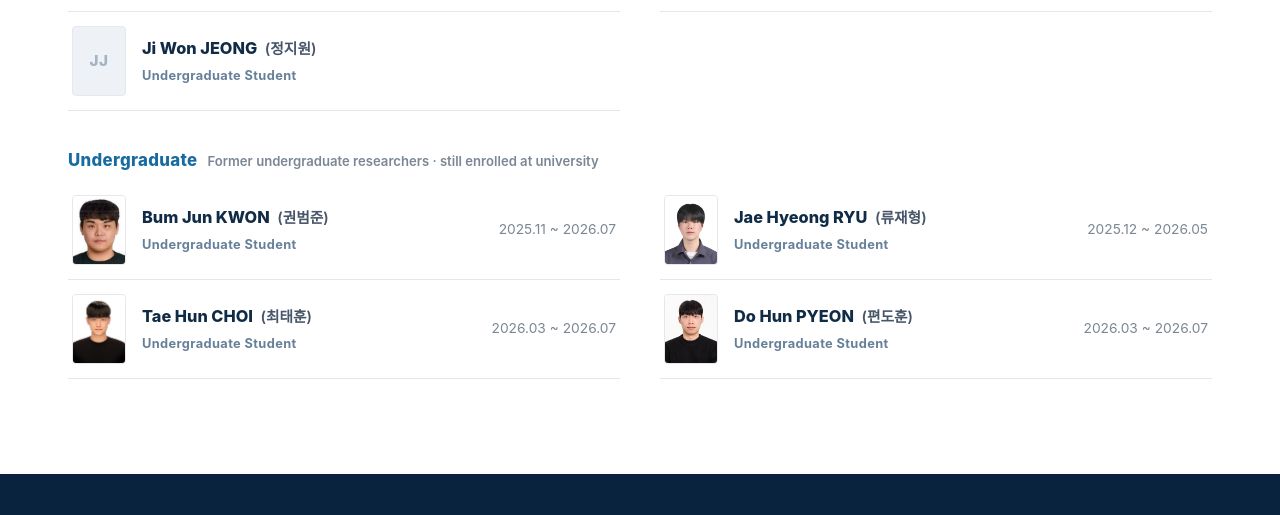
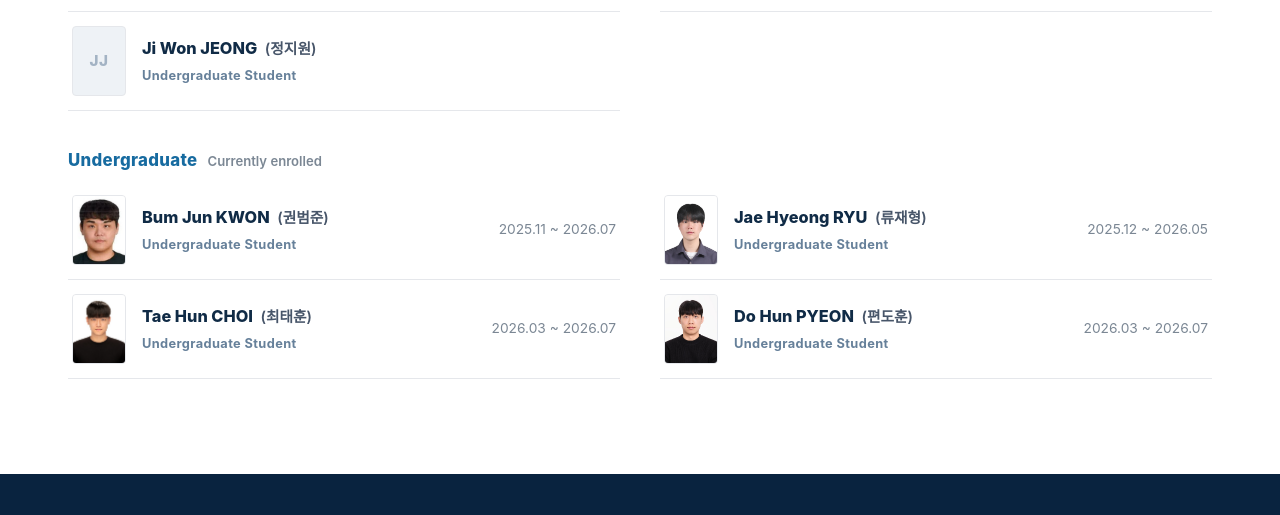
Before and after one commit to sms-laboratory/sms-laboratory.github.io, a plain HTML site: page members.html in a window 1280 px wide. Shown: the part 2409-2924 px from the top of the page. Drawn offline with Linux system fonts and the light colour scheme.

Commit message:
Shorten alumni undergraduate group caption
Co-Authored-By: Claude Opus 5.5 <noreply@anthropic.com>
Claude-Session: https://claude.ai/code/session_01KxWRM8uRCEetmZxq2TgqD5

```diff
--- a/members.html
+++ b/members.html
@@ -812,7 +812,7 @@
             </div>
 
             <div class="alumni-group">
-                <h3 class="alumni-heading">Undergraduate <span>Former undergraduate researchers · still enrolled at university</span></h3>
+                <h3 class="alumni-heading">Undergraduate <span>Currently enrolled</span></h3>
                 <ul class="alumni-list">
 
                     <li>
```
